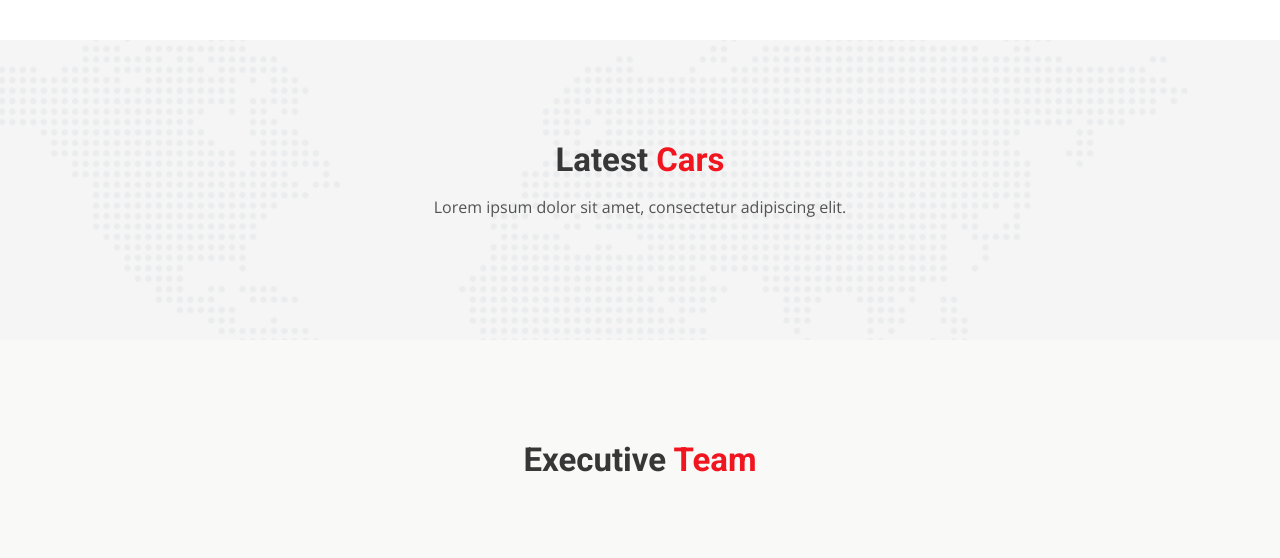
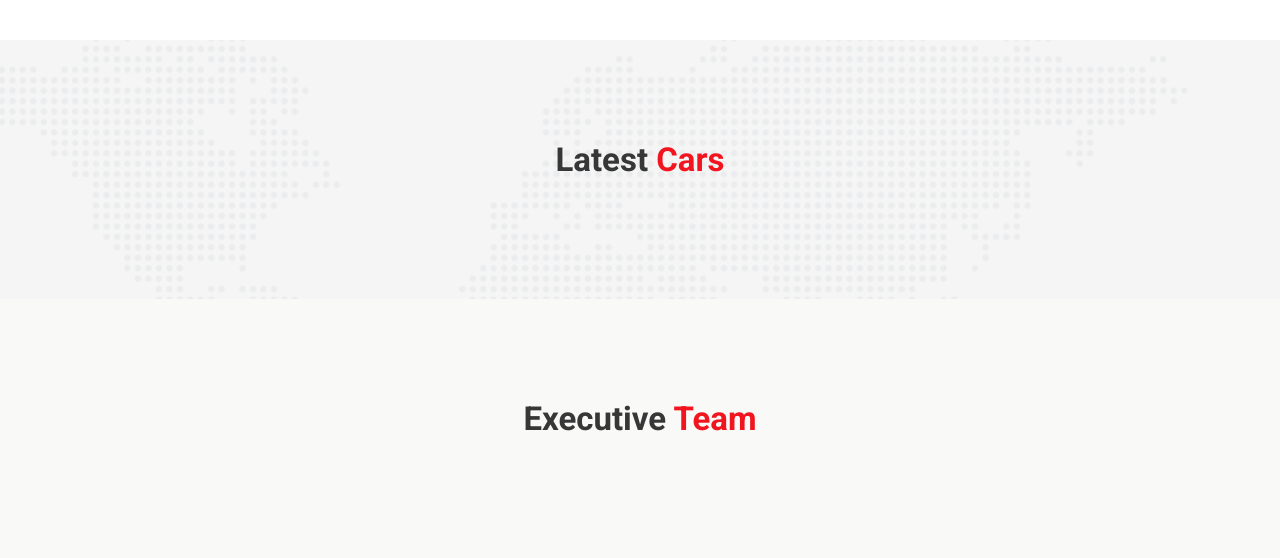
Before and after one commit to alisonbarretto/carselling_dbsproject, a Django app: page / in a window 1280 px wide. Shown: the part 1085-1643 px from the top of the page. Run offline with Django 3.2, Linux system fonts and the light colour scheme; data that the repository does not hold is empty; parts of the project's set-up code (start-up, migrations or seed data) failed here and were passed over; some libraries are stand-ins or nearby versions.

Commit message:
fixing deployment issues

```diff
--- a/templates/pages/home.html
+++ b/templates/pages/home.html
@@ -200,7 +200,6 @@
         <!-- Main title -->
         <div class="main-title">
             <h1>Latest <span>Cars</span></h1>
-            <p>Lorem ipsum dolor sit amet, consectetur adipiscing elit.</p>
         </div>
         <div class="row">
            {% for car in all_cars %}
```
